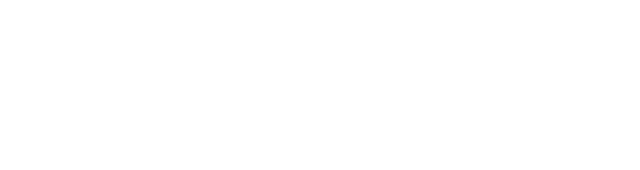
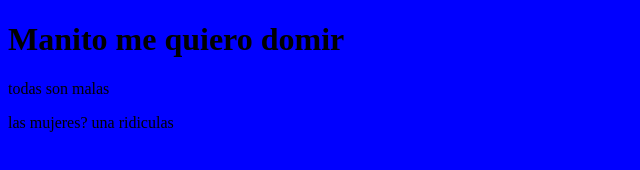
Before and after one commit to ESTEBANDIDO24/ejemplopruebas, a plain HTML site: page index.html in a window 1280 px wide. Shown: the whole page, without its empty margins (0-640 px from the left). Drawn offline with Linux system fonts and the light colour scheme.

Commit message:
Parrafos y color del fondo

```diff
--- /dev/null
+++ b/estilos/estilos.css
@@ -0,0 +1,4 @@
+body{
+    background-color:blue;
+
+}
--- a/index.html
+++ b/index.html
@@ -3,9 +3,12 @@
 <head>
     <meta charset="UTF-8">
     <meta name="viewport" content="width=device-width, initial-scale=1.0">
+    <link rel="stylesheet" href="estilos/estilos.css">
     <title>Document</title>
 </head>
 <body>
-
+    <h1>Manito me quiero domir</h1>
+    <p>todas son malas</p>
+    <p>las mujeres? una ridiculas</p>
 </body>
 </html>
```
Also changed, not shown: jscrpits/javascriot.js (added).
